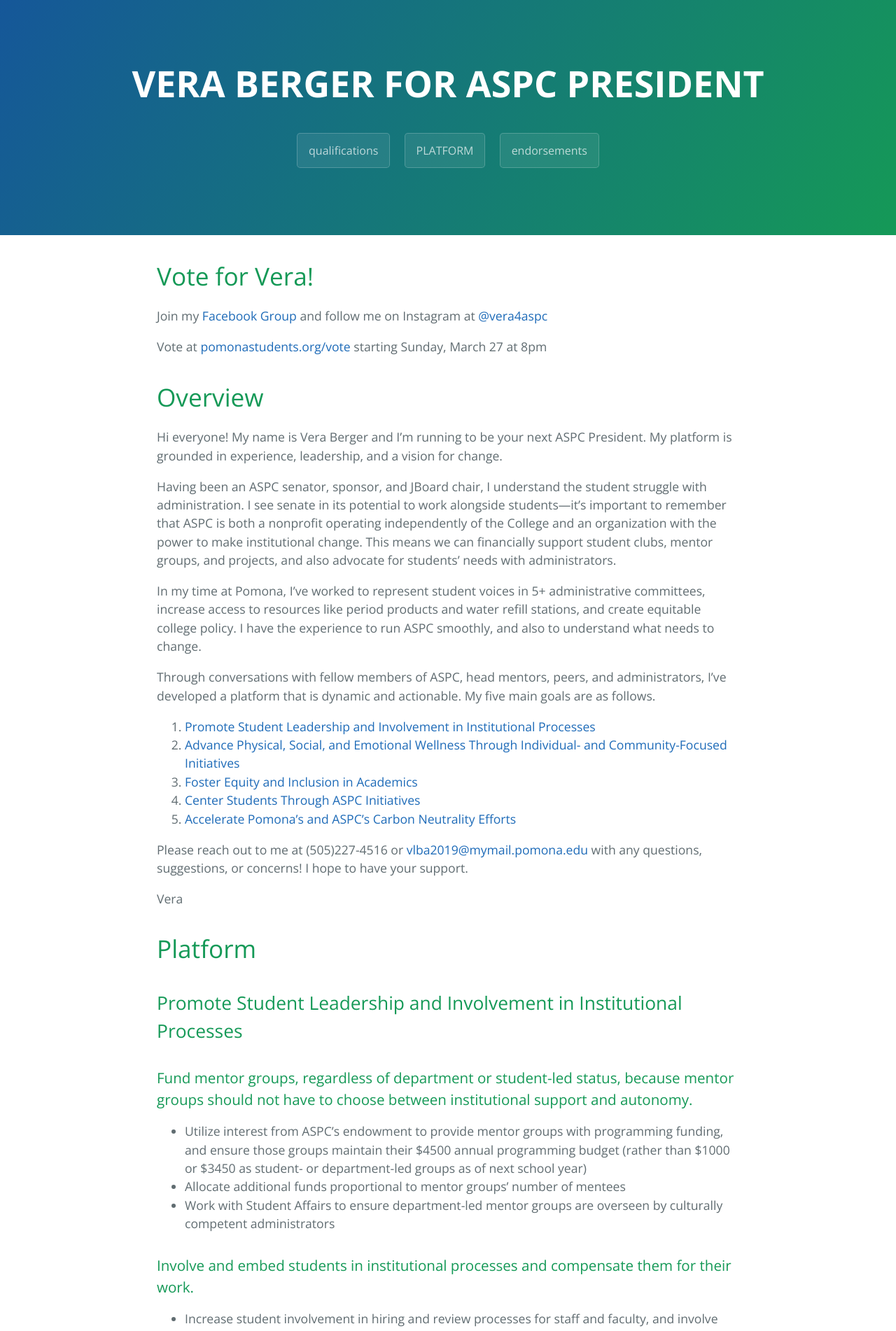
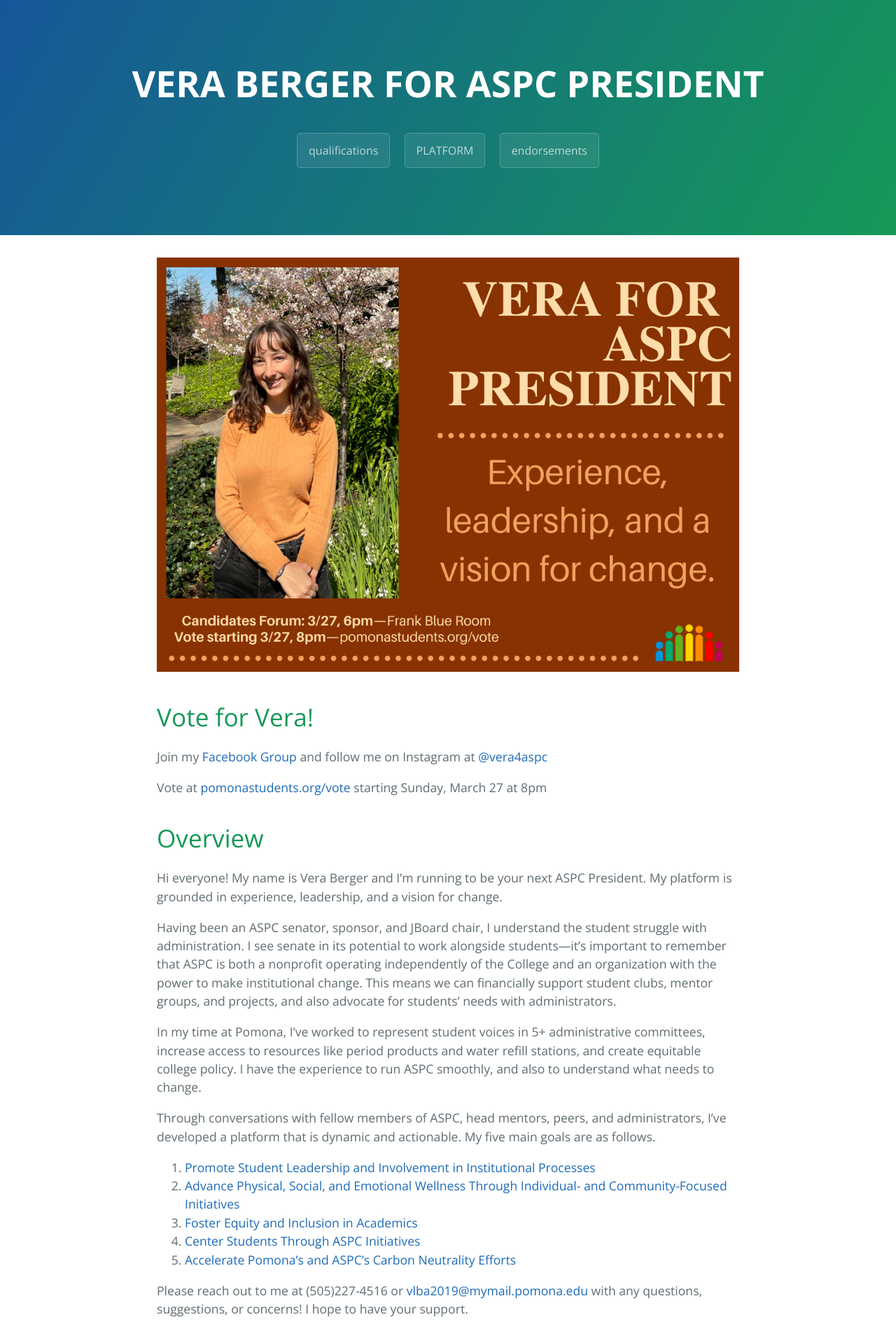
Before and after one commit to veraberger/veraberger.github.io, a Jekyll site: the page built from index.md, in a window 1280 px wide. Shown: the top 1902 px of the page at 70% size. Built offline with Jekyll 4.4.1, drawn with Linux system fonts in a browser that asks for light colours.

Commit message:
Update index.md

```diff
--- a/index.md
+++ b/index.md
@@ -3,6 +3,8 @@
 layout: template
 filename: index
 ---
+
+![be one of vera's bergers today!](pres.png)
 
 # Vote for Vera!
 
```
